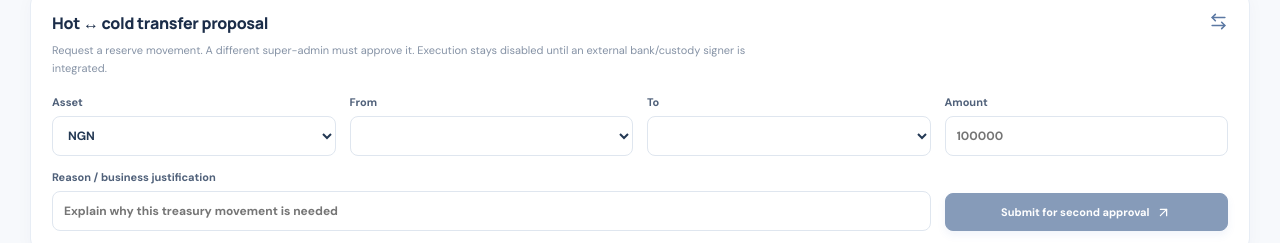
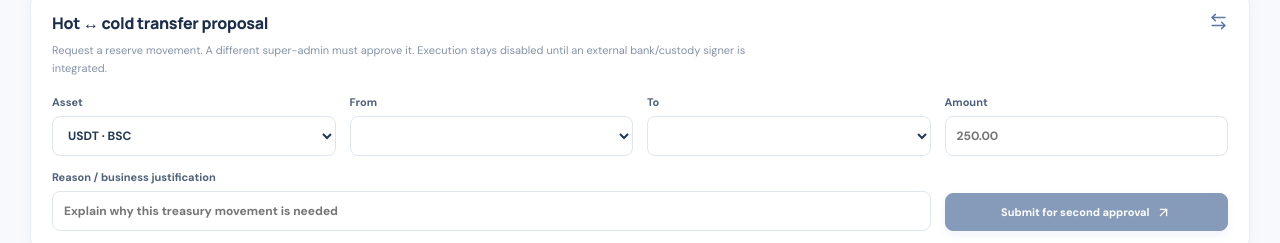
Before and after one commit to Mperomishael/NIN-RETRIVAL, a Next.js app: page /admin/treasury in a window 1280 px wide. Shown: the part 1008-1251 px from the top of the page. Built offline with nearby package versions, Linux system fonts and the light colour scheme; no server answers.

Commit message:
Default transfer form to USDT BSC accounts

```diff
--- a/app/admin/treasury/page.tsx
+++ b/app/admin/treasury/page.tsx
@@ -20,7 +20,7 @@
  const [busy,setBusy]=useState(false);
  const [error,setError]=useState("");
  const [notice,setNotice]=useState("");
- const [asset,setAsset]=useState<"NGN"|"USDT">("NGN");
+ const [asset,setAsset]=useState<"NGN"|"USDT">("USDT");
  const [amount,setAmount]=useState("");
  const [externalReference,setExternalReference]=useState("");
  const [evidenceReference,setEvidenceReference]=useState("");
```
